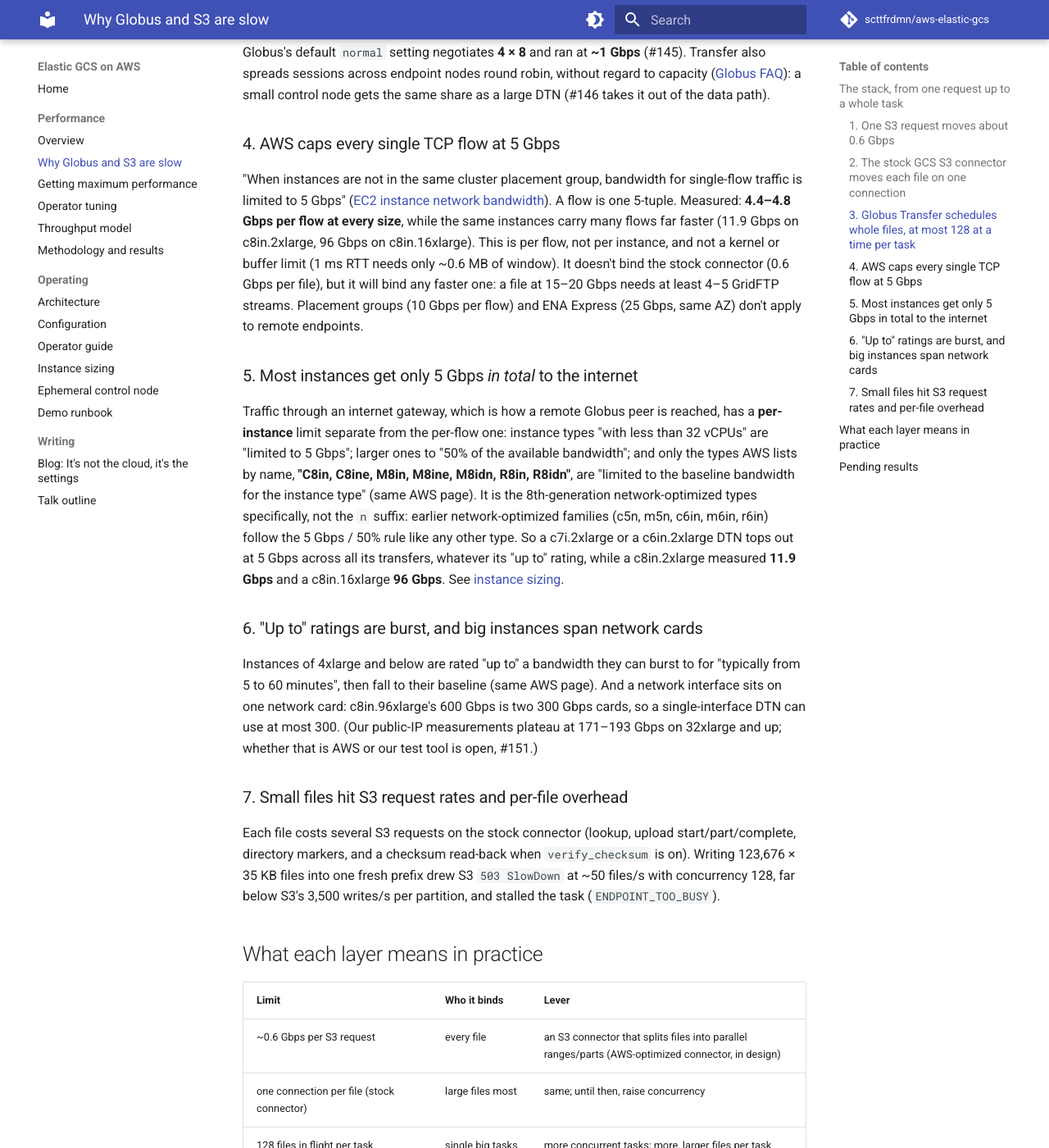
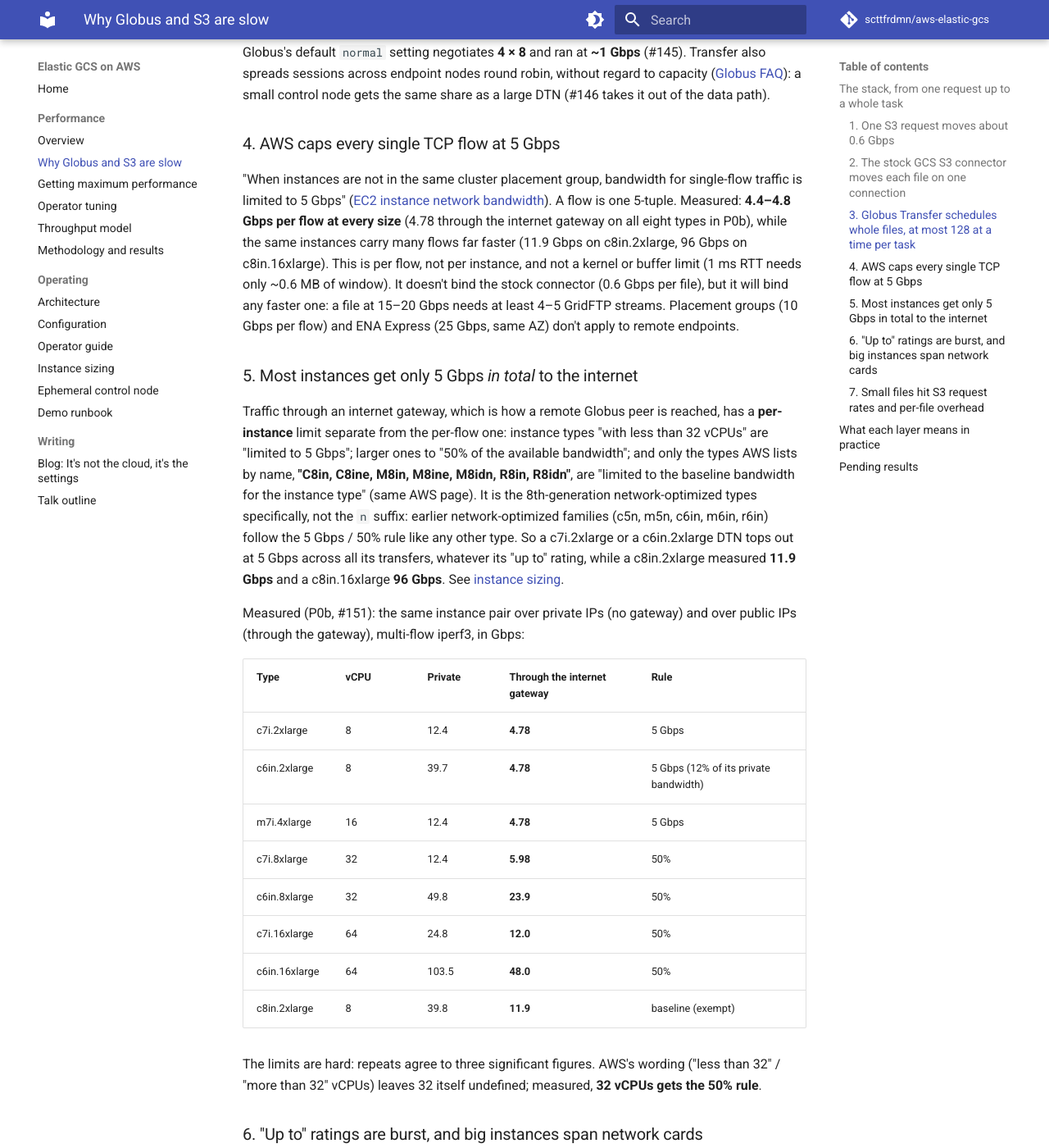
Before and after one commit to scttfrdmn/aws-elastic-gcs, an MkDocs documentation site: the page built from docs/performance/why-s3-is-slow.md, in a window 1280 px wide and 1400 px high, scrolled down 933 px. Shown: the whole window at 82% size. Built offline with MkDocs 1.6.1 and Material for MkDocs 9.7.7, drawn with Linux system fonts in a browser that asks for light colours; comment, search, counter and statistics services are not loaded.

Commit message:
docs: measured internet-gateway rule per instance type, incl. the 32-vCPU boundary (#151 P0b)
Co-Authored-By: Claude <noreply@anthropic.com>

```diff
--- a/docs/performance/why-s3-is-slow.md
+++ b/docs/performance/why-s3-is-slow.md
@@ -47,7 +47,8 @@ the data path).
 "When instances are not in the same cluster placement group, bandwidth for
 single-flow traffic is limited to 5 Gbps"
 ([EC2 instance network bandwidth](https://docs.aws.amazon.com/AWSEC2/latest/UserGuide/ec2-instance-network-bandwidth.html)).
-A flow is one 5-tuple. Measured: **4.4–4.8 Gbps per flow at every size**, while
+A flow is one 5-tuple. Measured: **4.4–4.8 Gbps per flow at every size** (4.78
+through the internet gateway on all eight types in P0b), while
 the same instances carry many flows far faster (11.9 Gbps on c8in.2xlarge,
 96 Gbps on c8in.16xlarge). This is per flow, not per instance, and not a kernel
 or buffer limit (1 ms RTT needs only ~0.6 MB of window). It doesn't bind the
@@ -69,6 +70,24 @@ So a c7i.2xlarge or a c6in.2xlarge DTN tops out at 5 Gbps across all its
 transfers, whatever its "up to" rating, while a c8in.2xlarge measured
 **11.9 Gbps** and a c8in.16xlarge **96 Gbps**. See
 [instance sizing](../instance-sizing.md).
+
+Measured (P0b, #151): the same instance pair over private IPs (no gateway) and
+over public IPs (through the gateway), multi-flow iperf3, in Gbps:
+
+| Type | vCPU | Private | Through the internet gateway | Rule |
+|---|---|---|---|---|
+| c7i.2xlarge | 8 | 12.4 | **4.78** | 5 Gbps |
+| c6in.2xlarge | 8 | 39.7 | **4.78** | 5 Gbps (12% of its private bandwidth) |
+| m7i.4xlarge | 16 | 12.4 | **4.78** | 5 Gbps |
+| c7i.8xlarge | 32 | 12.4 | **5.98** | 50% |
+| c6in.8xlarge | 32 | 49.8 | **23.9** | 50% |
+| c7i.16xlarge | 64 | 24.8 | **12.0** | 50% |
+| c6in.16xlarge | 64 | 103.5 | **48.0** | 50% |
+| c8in.2xlarge | 8 | 39.8 | **11.9** | baseline (exempt) |
+
+The limits are hard: repeats agree to three significant figures. AWS's wording
+("less than 32" / "more than 32" vCPUs) leaves 32 itself undefined; measured,
+**32 vCPUs gets the 50% rule**.
 
 ### 6. "Up to" ratings are burst, and big instances span network cards
 
```
